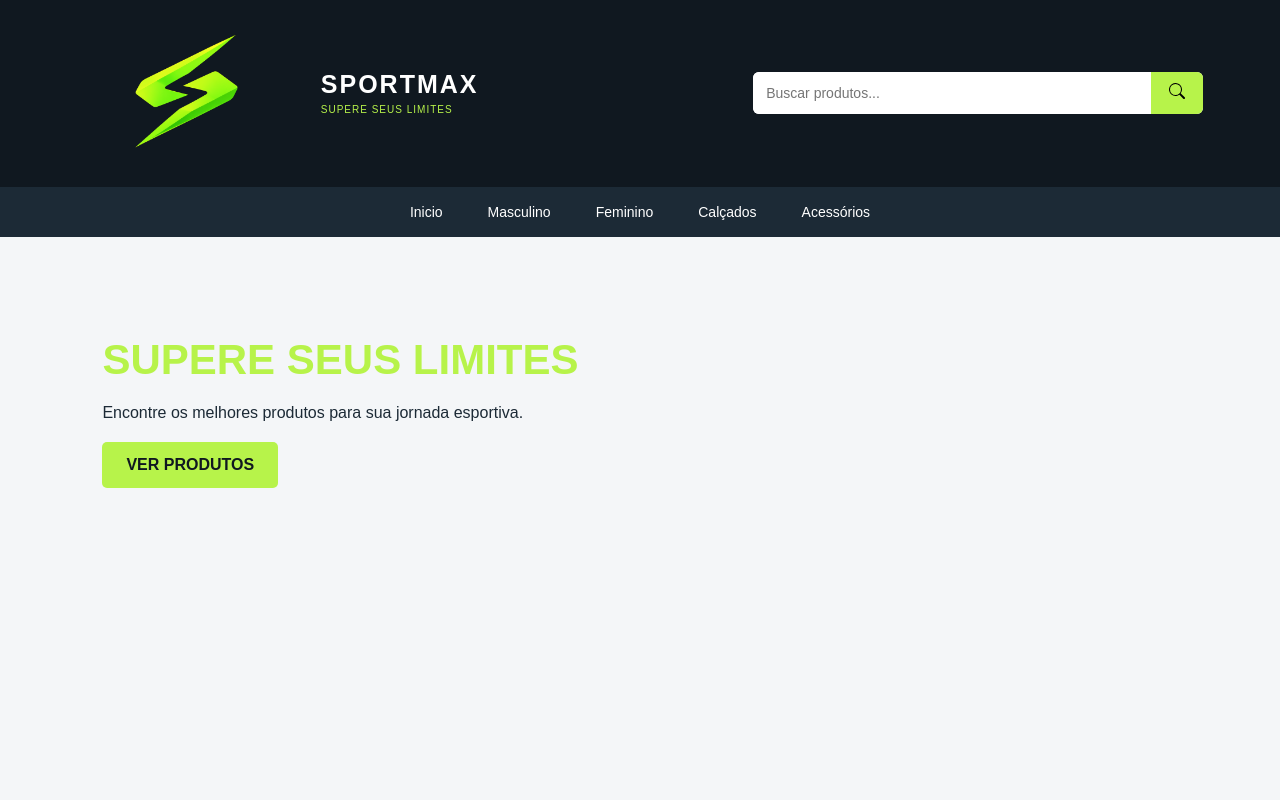
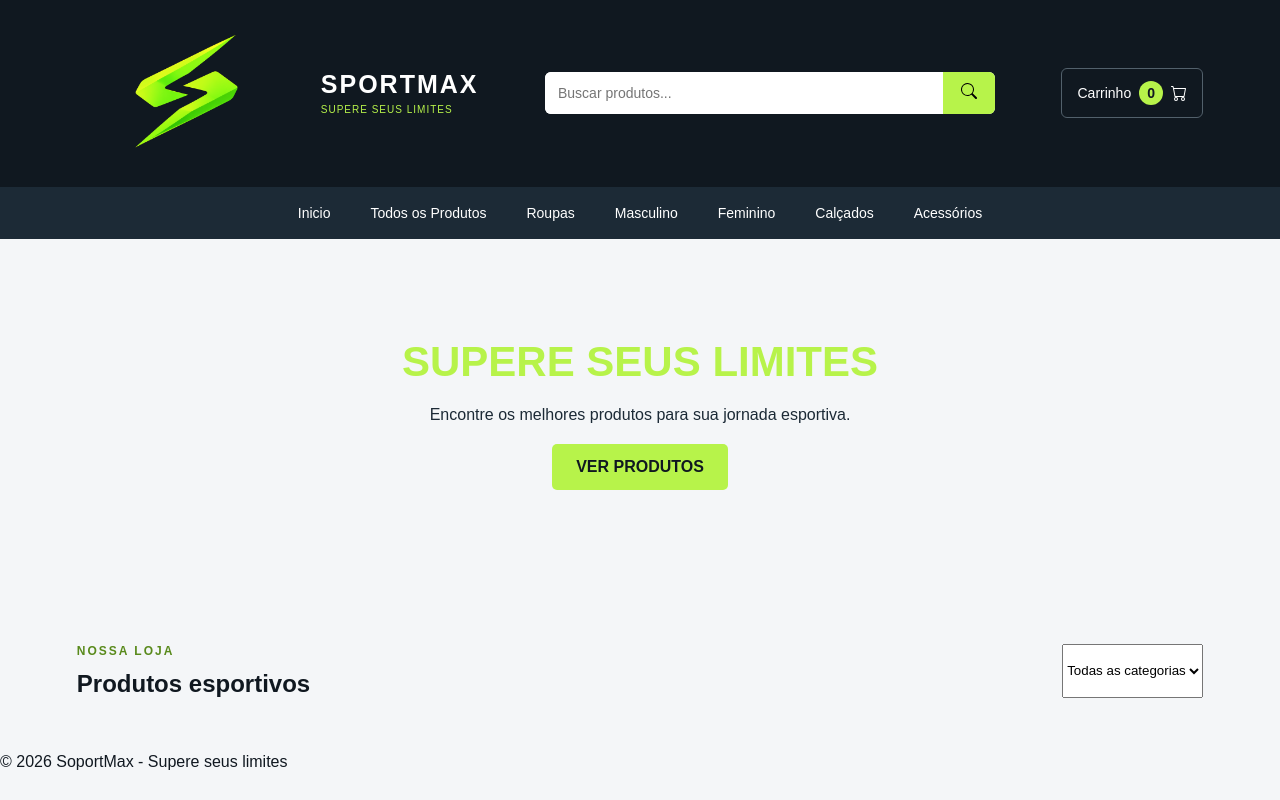
Before and after one commit to RaiDouglas/Atividades-DS, a plain HTML site: page ATV.moises/index.html in a window 1280 px wide. Drawn offline with Linux system fonts and the light colour scheme.

Commit message:
Add files via upload

```diff
--- a/ATV.moises/index.html
+++ b/ATV.moises/index.html
@@ -8,7 +8,7 @@
 </head>
 <body>
     <header class="cabecalho">
-        <a href="#" class="logo">
+        <a href="index.html" class="logo">
             <img src="img/download.png" alt="logo Spmax">
             <i class="fa-solid fa-bolt"></i>
             <div>
@@ -18,8 +18,10 @@
         </a>
 
         <div class="pesquisa">
-            <input type="text" placeholder="Buscar produtos...">
-            <button aria-label="pesquisa">
+            <input type="search" id="campoPesquisa" placeholder="Buscar produtos..."
+                    aria-label="Buscar produtos">
+
+            <button id="btnPesquisar" aria-label="pesquisa">
                 <i class="fa-solid fa-magnifyinf-glass"></i>
 
                 <svg xmlns="http://www.w3.org/2000/svg" width="16" height="16"
@@ -31,23 +33,97 @@
             </button>
         </div>
 
+        <button class="botao-carrinho" id="abrirCarrinho">
+            Carrinho
+            <span id="quantidadeCarrinho">0</span>
+
+            <svg xmlns="http://www.w3.org/2000/svg" width="16" height="16"
+                fill="currentColor" class="bi bi-cart" viewBox="0 0 16 16">
+                <path d="M0 1.5A.5.5 0 0 1 .5 1H2a.5.5 0 0 1 .485.379L2.89 3H14.5a.5.5 0 0 1
+                .491.592l-1.5 8A.5.5 0 0 1 13 12H4a.5.5 0 0 1-.491-.408L2.01 3.607
+                1.61 2H.5a.5.5 0 0 1-.5-.5M3.102 4l1.313 7h8.17l1.313-7zM5 12a2 2 0 1 0 0 4 2 2 0 0 0 0-4m7 0a2 2 0 1 0 0 4 2 2 0 0 0 0-4m-7 1a1 1 0 1 1 0 2 1 1 0 0 1 0-2m7 0a1 1 0 1 1 0 2 1 1 0 0 1 0-2"/>
+            </svg>
+
+        </button>
+
     </header>
 
     <nav class="menu">
-        <a href="#">Inicio</a>
-        <a href="#">Masculino</a>
-        <a href="#">Feminino</a>
-        <a href="#">Calçados</a>
-        <a href="#">Acessórios</a>
+        <a href="#inicio">Inicio</a>
+        <a href="#produtos">Todos os Produtos</a>
+        <a href="#produtos">Roupas</a>
+        <a href="#produtos">Masculino</a>
+        <a href="#produtos">Feminino</a>
+        <a href="#produtos">Calçados</a>
+        <a href="#produtos">Acessórios</a>
     </nav>
 
     <main>
         <section class="destaque">
             <h2>SUPERE SEUS LIMITES</h2>
-            <p>Encontre os melhores produtos para sua jornada esportiva.</p>
-            <a href="#" class="botao">VER PRODUTOS</a>
+            <p>Encontre os melhores produtos para sua
+                jornada esportiva.</p>
+            <a href="#produtos" class="botao-destaque">VER PRODUTOS</a>
         </section>
+
+        <section class="secao-produtos" id="produtos">
+
+            <div class="titulo-secao">
+                <div>
+                    <p class="subtitulo">NOSSA LOJA</p>
+                    <h2>Produtos esportivos</h2>
+                </div>
+
+                <select id="filtroCategoria">
+                    <option value="Todos">Todas as categorias</option>
+                    <option value="Calçados">Calçados</option>
+                    <option value="Acessórios">Acessórios</option>
+                    <option value="Roupas">Roupas</option>
+                    <option value="Equipamentos">Equipamentos</option>
+                </select>
+            </div>
+
+            <div class="grade-produtos" id="listaProdutos">
+            </div>
+
+            <p id="mensagemVazia" hidden>
+                Nenhum produto encontrado.
+            </p>
+
+        </section>
+
     </main>
+
+    <dialog id="modalCarrinho" class="modal-carrinho">
+
+        <div class="topo-carrinho">
+            <h2>Meu carrinho</h2>
+
+            <button id="frcharCarrinho" aria-label="Fechar">
+                X
+            </button>
+        </div>
+
+        <div id="itensCarrinho"></div>
+
+        <div class="total-carrinho">
+            <strong>
+                Total:
+                <span id="toatlCarrinho">R$ 0,00</span>
+            </strong>
+
+            <button id="limparCarrinho">
+                Limpar carrinho
+            </button>
+        </div>
+
+    </dialog>
+
+    <footer>
+        <p>© 2026 SoportMax - Supere seus limites</p>
+    </footer>
+
+    <script src="Script.js"></script>
 
 </body>
 </html>
--- a/ATV.moises/style.css
+++ b/ATV.moises/style.css
@@ -2,6 +2,10 @@
     margin: 0;
     padding: 0;
     box-sizing: border-box;
+}
+
+html {
+    scroll-behavior: smooth;
 }
 
 body {
@@ -119,7 +123,7 @@
     color: #1c2a36;
 }
 
-.botao {
+.botao-destaque {
     display: inline-block;
     background-color: #b7f34a;
     color: #101820;
@@ -130,7 +134,96 @@
     transition: 0.3s;
 }
 
-.botao:hover {
+.botao-destaque:hover {
     background-color: #9ccf3e;
     transform: translateY(-2px);
 }
+
+.botao-carrinho {
+    display: flex;
+    align-items: center;
+    gap: 8px;
+    padding: 12px 15px;
+    background-color: transparent;
+    color: white;
+    border: 1px solid #52606b;
+    border-radius: 6px;
+    font-size: 14px;
+    cursor: pointer;
+    white-space: nowrap;
+}
+
+.botao-carrinho:hover {
+    border-color: #b7f34a;
+    color: #b7f34a;
+}
+
+#quantidadeCarrinho {
+    display: inline-flex;
+    align-items: center;
+    justify-content: center;
+    width: 24px;
+    height: 24px;
+    border-radius: 50%;
+    background-color: #b7f34a;
+    color: #101820;
+    font-weight: bold;
+}
+
+.menu {
+    background-color: #1c2a36;
+    display: flex;
+    align-items: center;
+    justify-content: center;
+    flex-wrap: wrap;
+    gap: 40px;
+    padding: 18px;
+}
+
+.menu a {
+    color: white;
+    text-decoration: none;
+    font-size: 14px;
+    transition: color 0.3s;
+}
+
+.menu a:hover {
+    color: #b7f34a;
+}
+
+.destaque {
+    min-height: 350px;
+    padding: 60px 8%;
+    display: flex;
+    align-items: center;
+    background:
+        radial-gradient(
+            ellipse at 85% 50%,
+            #36533b 0%,
+            transition 45%
+        ),
+        linear-gradient(120deg, #101820, #262832);
+
+    color: white;
+}
+
+.subtitulo {
+    color: #598a1c;
+    font-size: 12px;
+    font-weight: bold;
+    letter-spacing: 2px;
+    margin-bottom: 12px;
+}
+
+.destaque .subtitulo {
+    color: #b7f34a;
+}
+
+.secao-produtos {
+    padding: 55px 6%;
+}
+
+.titulo-secao {
+    display: flex;
+    justify-content: space-between;
+}
```
Also changed, not shown: ATV.moises/Script.js (added).
